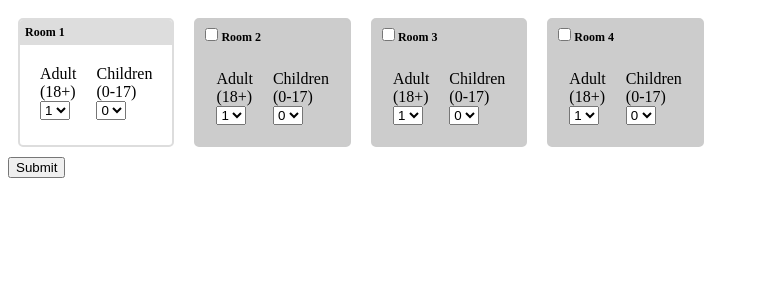
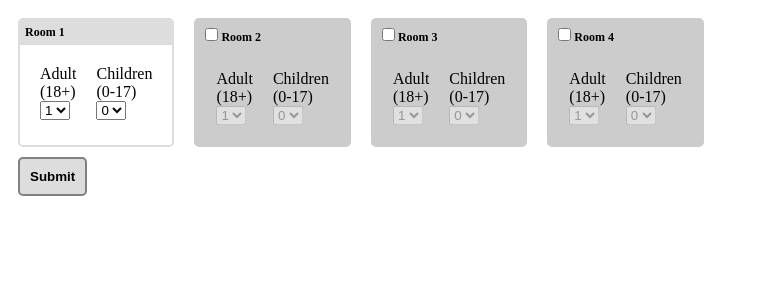
Before and after one commit to tdkiran/assessment-2, a Next.js app: page / in a window 1280 px wide. Shown: the top 300 px of the page, without its empty margins (0-759 px from the left). Built offline with nearby package versions, Linux system fonts and the light colour scheme.

Commit message:
Refactor and code cleanup

```diff
--- a/app_config/index.js
+++ b/app_config/index.js
@@ -1,16 +1,19 @@
-export const defaultRoomInfo = [
-    { roomId: 0, title: 'Room 1' },
-    { roomId: 1, title: 'Room 2' },
-    { roomId: 2, title: 'Room 3' },
-    { roomId: 3, title: 'Room 4' }
-];
+//Config
+//Default Room
+const defaultNumberOfRooms = 4;
+const createDefaultRooms =
+    (current, index) => ({ roomId: index, title: `Room ${index + 1}` });
+export const defaultRoomInfo = Array.from({ length: defaultNumberOfRooms }, createDefaultRooms);
+export const defaultSelectedRoomId = 0;
 
+// Default Occupant config
 const defaultAdultsOccupent = 1;
 const defaultChild = 0;
 export const defaultOccupent = {
     defaultAdultsOccupent,
     defaultChild
 };
-export const defaultSelectedRoomId = 0;
+
+//Occupant selections
 export const listOfAdults = [1, 2];
 export const listOfChildrens = [0, 1, 2];
--- a/components/booking/booking.js
+++ b/components/booking/booking.js
@@ -10,6 +10,15 @@ align-items: start
 
 const RoomsContainer = styled.div`
     display: flex;
+`;
+
+const SubmitForm = styled.button`
+    padding: 10px;
+    margin-left: 10px;
+    border: solid 2px Gray;
+    border-radius: 5px;
+    background-color: #ddd;
+    font-weight: bold;
 `;
 
 export class Booking extends Component {
@@ -29,6 +38,7 @@ export class Booking extends Component {
     saveBooking = () => {
         const { appState } = this.props;
         localStorage.setItem('bookings', JSON.stringify(appState));
+        alert('Current selection have been saved');
     }
 
 
@@ -41,7 +51,7 @@ export class Booking extends Component {
                         <Room {...room} selectRoom={selectRoom} deSelectRoom={deSelectRoom} selectOccupant={selectOccupant} key={room.roomId} />))
                     }
                 </RoomsContainer>
-                <button type="submit" data-testid="submit" onClick={this.saveBooking}>Submit</button>
+                <SubmitForm type="submit" data-testid="submit" onClick={this.saveBooking}>Submit</SubmitForm>
             </BookingContainer>
         );
     }
--- a/components/booking/room-form.js
+++ b/components/booking/room-form.js
@@ -1,5 +1,6 @@
 import React, { Component } from 'react';
 import styled from 'styled-components';
+import { listOfAdults, listOfChildrens } from '../../app_config';
 
 const RoomFormContainer = styled.div`
     display: flex;
@@ -10,24 +11,31 @@ const FormItem = styled.div`
     padding: 10px;
 `;
 
+const occupantOptionsTemplate = count => (<option value={count} key={count}>{count}</option>);
+
 export class RoomForm extends Component {
+
     handleOccupantSelection = (e) => {
         const { selectOccupant, occupantInfo, roomId } = this.props;
         const occupantSelectionInfo = e.target.dataset.type === 'adult' ? { adult: Number(e.target.value), children: occupantInfo.children } : { adult: occupantInfo.adult, children: Number(e.target.value) };
         selectOccupant({ roomId, ...occupantSelectionInfo });
     }
+
     render() {
-        const { occupantInfo: { adult, children } } = this.props;
-        return (<RoomFormContainer>
+        const { occupantInfo: { adult, children }, active } = this.props;
+        return (
+            <RoomFormContainer>
                 <FormItem>
                     <div>Adult <br />(18+)</div>
                     <select
                         value={adult}
                         onChange={this.handleOccupantSelection}
                         data-type="adult"
+                        disabled={!active}
                     >
-                    <option value="1">1</option>
-                    <option value="2">2</option>}
+                        {listOfAdults &&
+                            listOfAdults.map(occupantOptionsTemplate)
+                        }
                     </select>
                 </FormItem>
                 <FormItem>
@@ -36,10 +44,10 @@ export class RoomForm extends Component {
                         value={children}
                         onChange={this.handleOccupantSelection}
                         data-type="children"
+                        disabled={!active}
                     >
-                    <option value="0">0</option>
-                    <option value="1">1</option>
-                    <option value="2">2</option>
+                        {listOfAdults &&
+                            listOfChildrens.map(occupantOptionsTemplate)
                         }
                     </select>
                 </FormItem>
--- a/components/booking/room.js
+++ b/components/booking/room.js
@@ -3,19 +3,24 @@ import { AppCard } from '../common/card';
 import { RoomForm } from './room-form';
 
 export class Room extends Component {
+
     handleOccupantSelection = () => {
         this.props.selectOccupant(this.props.roomId)
     }
 
     render() {
-        const { roomId,
-            title, hideOption,
-            selectRoom,
-            selectOccupant, active, deSelectRoom, occupantInfo
-        } = this.props;
+        const { roomId, title, hideOption, selectRoom, selectOccupant,
+            active, deSelectRoom, occupantInfo } = this.props;
         return (
-            <AppCard roomId={roomId} title={title} hideOption={hideOption} active={active} selectRoom={selectRoom} deSelectRoom={deSelectRoom} testId={roomId}>
-                <RoomForm selectOccupant={selectOccupant} occupantInfo={occupantInfo} roomId={roomId} />
+            <AppCard
+                roomId={roomId}
+                title={title}
+                hideOption={hideOption}
+                active={active}
+                selectRoom={selectRoom}
+                deSelectRoom={deSelectRoom}
+                testId={roomId}>
+                <RoomForm selectOccupant={selectOccupant} occupantInfo={occupantInfo} roomId={roomId} active={active} />
             </AppCard>);
     }
 }
--- a/components/common/card.js
+++ b/components/common/card.js
@@ -50,7 +50,7 @@ export class AppCard extends Component {
     }
 
     render() {
-        const { title, children, hideOption, selected, testId, active } = this.props;
+        const { title, children, hideOption, testId, active } = this.props;
         return (
             <Card disabled={!active} data-testid={`room-${testId}`} >
                 <CardTitle disabled={!active}>
--- a/pages/index.js
+++ b/pages/index.js
@@ -1,13 +1,9 @@
-import React from 'react'
-import { connect } from 'react-redux'
-import { Booking } from '../components/booking/booking'
-import {
-  selectRoom, selectOccupant,
-  deSelectRoom, getRooms, getSelectedRooms, getOccupants, getSelectedRoomIds,
-  resetSelection, initState
-} from '../reducers/actions-creators';
+import { connect } from 'react-redux';
 
-import { roomInfo } from '../reducers'
+import { Booking } from '../components/booking/booking';
+import { roomInfo } from '../reducers';
+import { selectRoom, selectOccupant, deSelectRoom, initState }
+  from '../reducers/actions-creators';
 
 const mapDispatchToProps = {
   selectRoom: selectRoom,
--- a/reducers/actions-creators.js
+++ b/reducers/actions-creators.js
@@ -19,6 +19,7 @@ export const deSelectRoom = (roomId) => {
 export const resetSelection = () => {
     return { type: actionTypes.RESET_SELECTION };
 }
+
 export const selectOccupant = (occupantInfo) => {
     return { type: actionTypes.SELECT_OCCUPANT, occupantInfo };
 }
--- a/reducers/index.js
+++ b/reducers/index.js
@@ -1,7 +1,7 @@
 import { combineReducers } from 'redux';
 import { actionTypes } from './actions-creators';
 import { createSelector } from 'reselect';
-import { defaultRoomInfo } from '../app_config';
+import { defaultRoomInfo, defaultSelectedRoomId } from '../app_config';
 
 function activeRooms(state = 1, action) {
     switch (action.type) {
@@ -48,6 +48,7 @@ function occupantSelectionInfo(state = [{ adult: 1, children: 0, roomId: 0 }], a
         }
     }
 }
+
 // Root Reducer
 const reducer = combineReducers({
     activeRooms,
@@ -65,7 +66,7 @@ export const roomInfo = createSelector(getActiveRooms, getOccupantSelectionInfo,
         const roomId = roomInfo.roomId;
         const occupantInfo = occupantSelectionInfo.find(occInfo => occInfo.roomId === roomId);
         return occupantInfo ?
-            { ...roomInfo, occupantInfo, active: true, hideOption: (roomId === 0 ? true : false) } :
+            { ...roomInfo, occupantInfo, active: true, hideOption: (roomId === defaultSelectedRoomId ? true : false) } :
             { ...roomInfo, occupantInfo: defaultRoom, active: (roomId + 1 <= activeRooms), hideOption: (roomId === 0 ? true : false) };
     });
     return currentRoomInfo;
--- a/store.js
+++ b/store.js
@@ -1,9 +1,9 @@
-import { createStore, applyMiddleware } from 'redux'
+import { createStore, applyMiddleware } from 'redux';
 import { composeWithDevTools } from 'redux-devtools-extension';
 import reducer from './reducers';
 
 // init store
-export function initializeStore(initialState = {}) {
+export function initializeStore() {
     return createStore(
         reducer,
         composeWithDevTools(applyMiddleware())
```
Also changed, not shown: pages/_app.js (+6 -6 lines), constants/index.js (deleted), 1 other file (tests, documents, lock files or other folders). Lines whose indentation alone changed are shown as unchanged.
